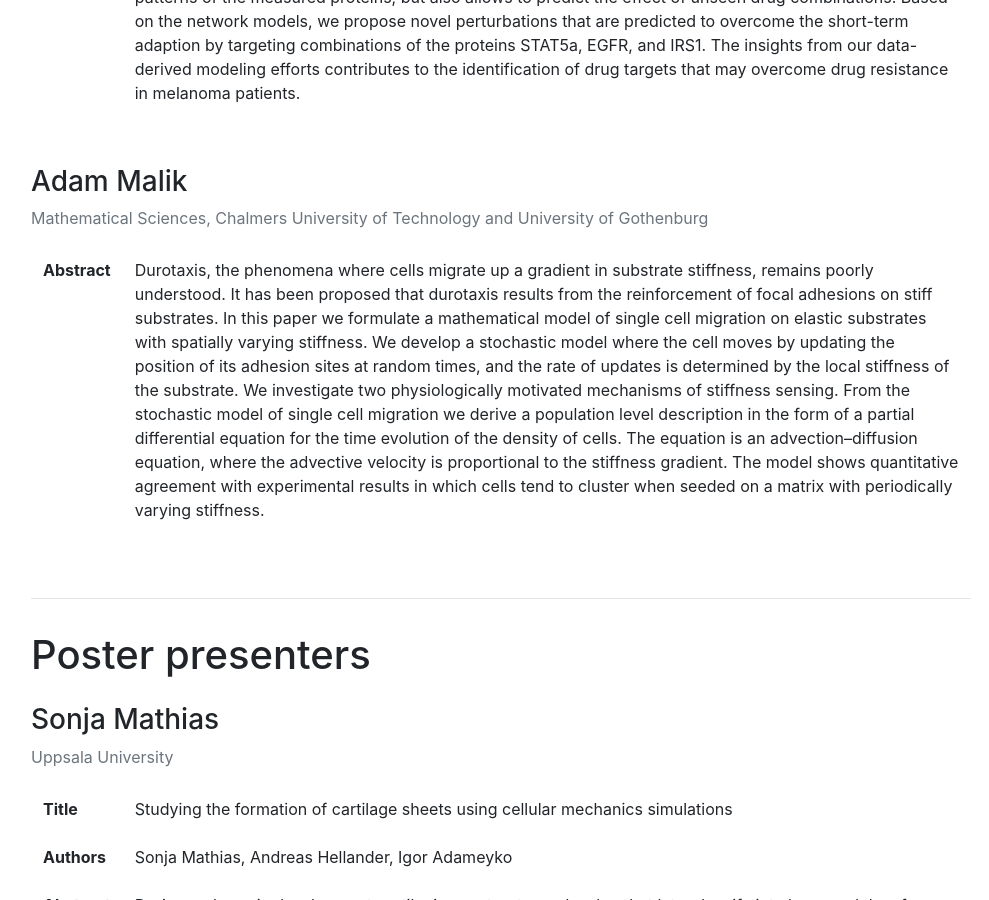
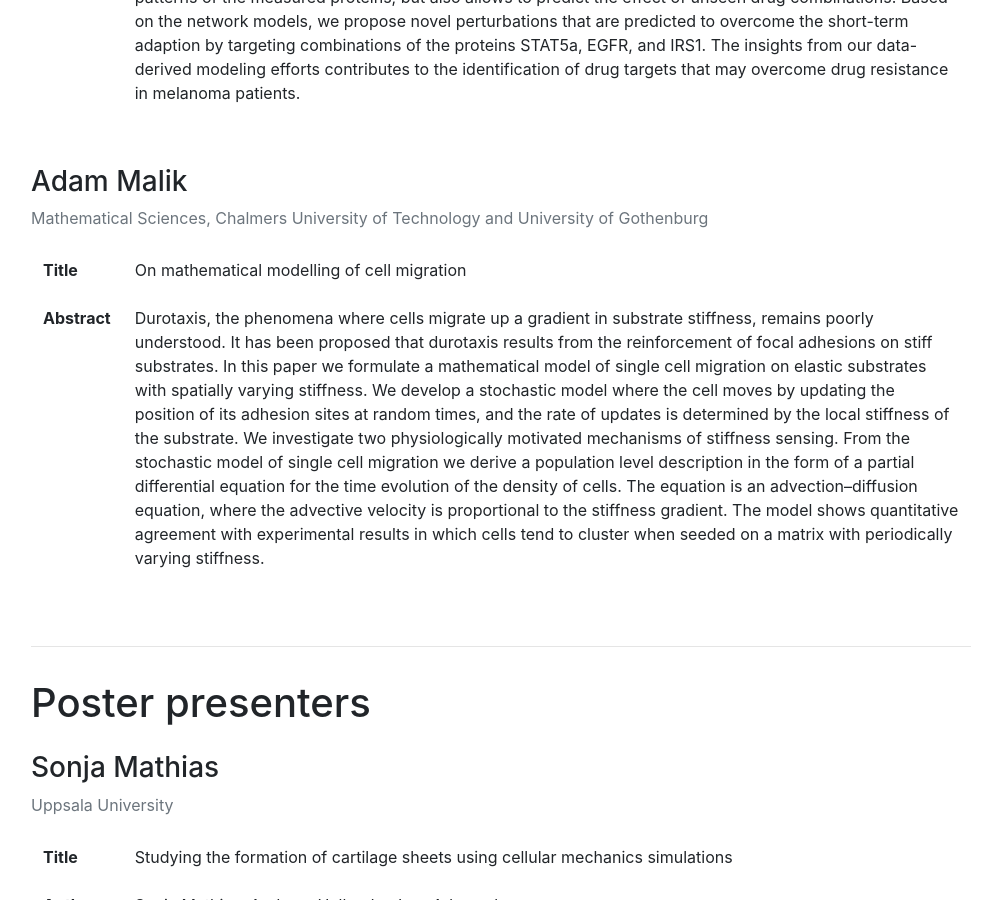
Before and after one commit to mbmworkshop/mbm, a Jekyll site: the page built from index.html, in a window 1280 px wide and 900 px high, scrolled down 11777 px. Shown: the whole window, without its empty margins (139-1128 px from the left). Built offline with Jekyll 4.4.1, drawn with Linux system fonts in a browser that asks for light colours; nearby versions of some CDN libraries.

Commit message:
Adam's talk title

```diff
--- a/_includes/speakers.html
+++ b/_includes/speakers.html
@@ -571,6 +571,10 @@
         <table class="table">
           <tbody>
             <tr>
+              <th scope="row" style="border: none;">Title</th>
+              <td style="border: none;">On mathematical modelling of cell migration</td>
+            </tr>
+            <tr>
               <th scope="row" style="border: none;">Abstract</th>
               <td style="border: none;">
                 Durotaxis, the phenomena where cells migrate up a gradient in substrate stiffness, remains poorly understood. It has been proposed that durotaxis results from the reinforcement of focal adhesions on stiff substrates. In this paper we formulate a mathematical model of single cell migration on elastic substrates with spatially varying stiffness. We develop a stochastic model where the cell moves by updating the position of its adhesion sites at random times, and the rate of updates is determined by the local stiffness of the substrate. We investigate two physiologically motivated mechanisms of stiffness sensing. From the stochastic model of single cell migration we derive a population level description in the form of a partial differential equation for the time evolution of the density of cells. The equation is an advection–diffusion equation, where the advective velocity is proportional to the stiffness gradient. The model shows quantitative agreement with experimental results in which cells tend to cluster when seeded on a matrix with periodically varying stiffness.
```
